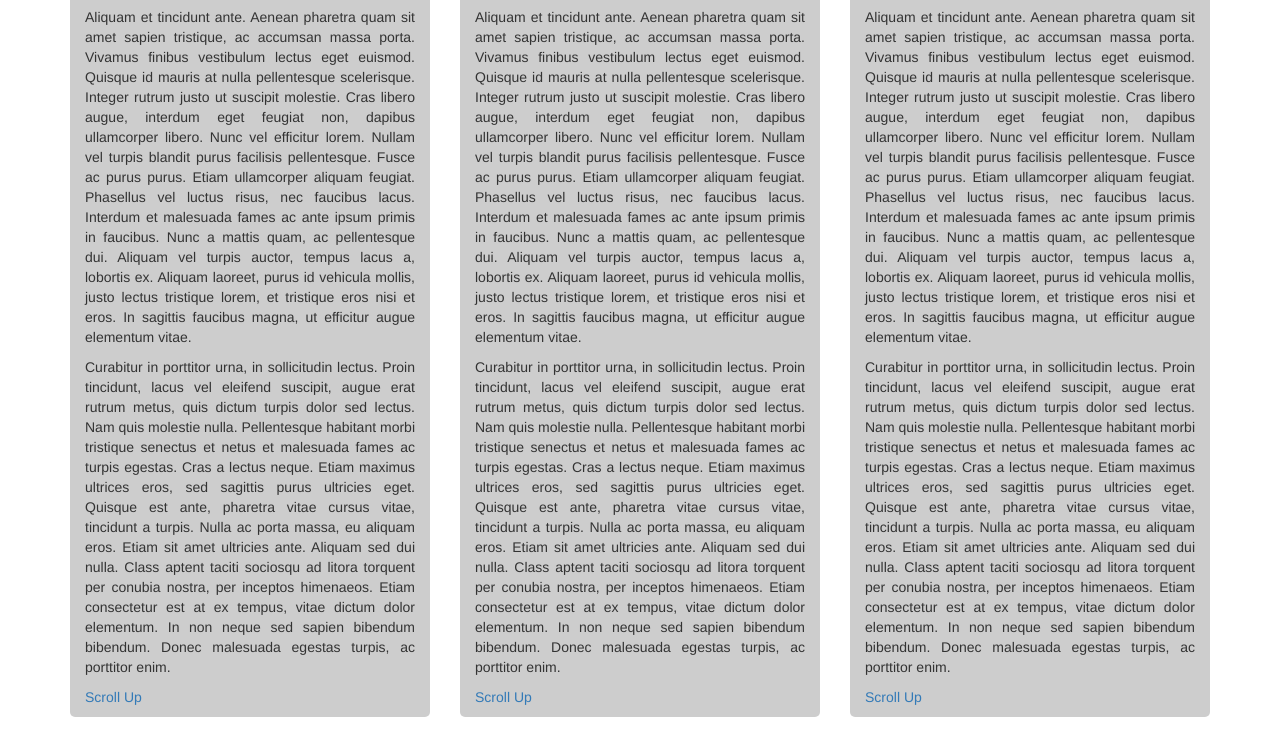
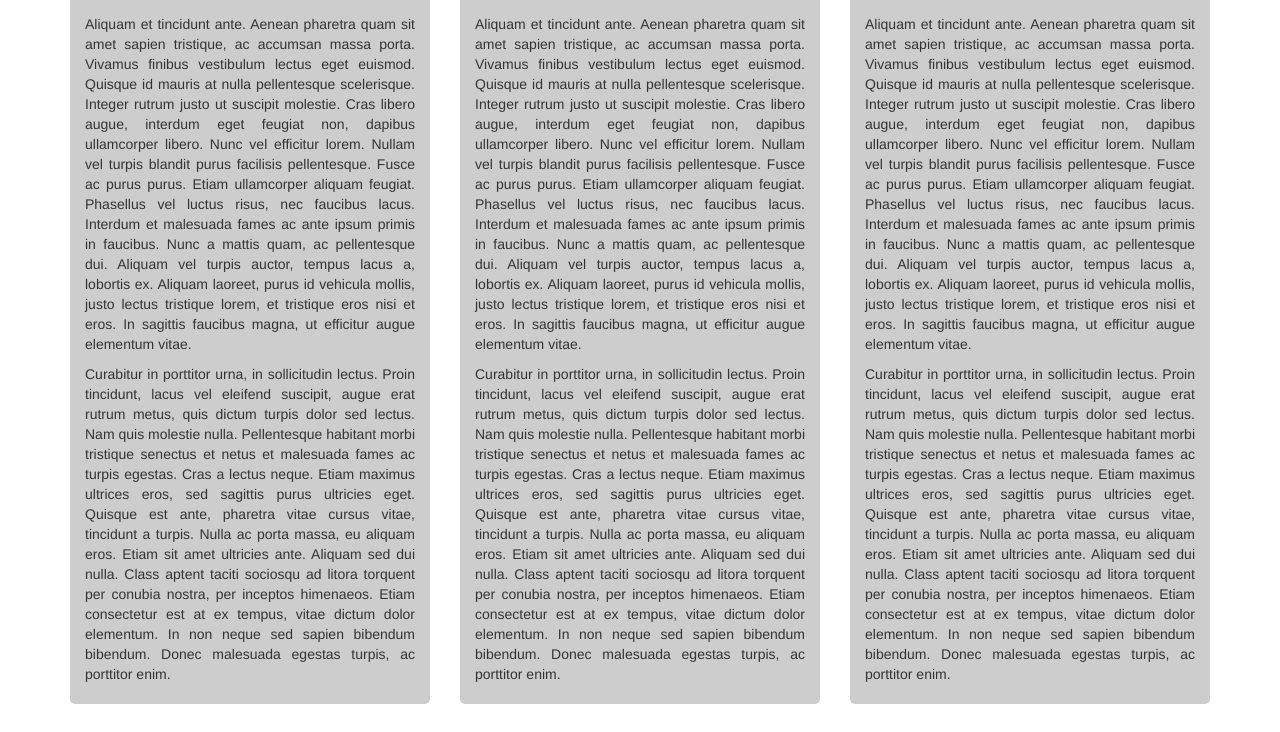
Before and after one commit to queeljpg/Coursera-HTML-CSS-Javascript-for-Web-Developers, a plain HTML site: page module3-solution/index.html in a window 1280 px wide. Shown: the part 1814-2546 px from the top of the page. Drawn offline with Linux system fonts and the light colour scheme.

Commit message:
Update index.html

```diff
--- a/module3-solution/index.html
+++ b/module3-solution/index.html
@@ -41,7 +41,7 @@
   </header>
 
   <div id="main-content" class="container">
-	<h2 class="text-center">Our Menu</h2>
+	<h1 class="text-center">Our Menu</h2>
 	<div class="row">
 		<section id="chicken" class="col-md-4 col-lg-4 col-sm-6 col-xs-12">
 			<div class="content-cell">
@@ -63,7 +63,7 @@
 				</p><p>
 					Curabitur in porttitor urna, in sollicitudin lectus. Proin tincidunt, lacus vel eleifend suscipit, augue erat rutrum metus, quis dictum turpis dolor sed lectus. Nam quis molestie nulla. Pellentesque habitant morbi tristique senectus et netus et malesuada fames ac turpis egestas. Cras a lectus neque. Etiam maximus ultrices eros, sed sagittis purus ultricies eget. Quisque est ante, pharetra vitae cursus vitae, tincidunt a turpis. Nulla ac porta massa, eu aliquam eros. Etiam sit amet ultricies ante. Aliquam sed dui nulla. Class aptent taciti sociosqu ad litora torquent per conubia nostra, per inceptos himenaeos. Etiam consectetur est at ex tempus, vitae dictum dolor elementum. In non neque sed sapien bibendum bibendum. Donec malesuada egestas turpis, ac porttitor enim. </p>
 				</p>
-				<a href="#top">Scroll Up</a>
+				<a href="#top" class="visible-xs">Scroll Up</a>
 			</div> <!-- End of .content-cell -->
 		</section> <!-- End of #chicken -->
 
@@ -87,7 +87,7 @@
 				</p><p>
 					Curabitur in porttitor urna, in sollicitudin lectus. Proin tincidunt, lacus vel eleifend suscipit, augue erat rutrum metus, quis dictum turpis dolor sed lectus. Nam quis molestie nulla. Pellentesque habitant morbi tristique senectus et netus et malesuada fames ac turpis egestas. Cras a lectus neque. Etiam maximus ultrices eros, sed sagittis purus ultricies eget. Quisque est ante, pharetra vitae cursus vitae, tincidunt a turpis. Nulla ac porta massa, eu aliquam eros. Etiam sit amet ultricies ante. Aliquam sed dui nulla. Class aptent taciti sociosqu ad litora torquent per conubia nostra, per inceptos himenaeos. Etiam consectetur est at ex tempus, vitae dictum dolor elementum. In non neque sed sapien bibendum bibendum. Donec malesuada egestas turpis, ac porttitor enim. </p>
 				</p>
-				<a href="#top">Scroll Up</a>
+				<a href="#top" class="visible-xs">Scroll Up</a>
 			</div> <!-- End of .content-cell -->
 		</section> <!-- End of #beef -->
 
@@ -111,7 +111,7 @@
 				</p><p>
 					Curabitur in porttitor urna, in sollicitudin lectus. Proin tincidunt, lacus vel eleifend suscipit, augue erat rutrum metus, quis dictum turpis dolor sed lectus. Nam quis molestie nulla. Pellentesque habitant morbi tristique senectus et netus et malesuada fames ac turpis egestas. Cras a lectus neque. Etiam maximus ultrices eros, sed sagittis purus ultricies eget. Quisque est ante, pharetra vitae cursus vitae, tincidunt a turpis. Nulla ac porta massa, eu aliquam eros. Etiam sit amet ultricies ante. Aliquam sed dui nulla. Class aptent taciti sociosqu ad litora torquent per conubia nostra, per inceptos himenaeos. Etiam consectetur est at ex tempus, vitae dictum dolor elementum. In non neque sed sapien bibendum bibendum. Donec malesuada egestas turpis, ac porttitor enim. </p>
 				</p>
-				<a href="#top">Scroll Up</a>
+				<a href="#top" class="visible-xs">Scroll Up</a>
 			</div> <!-- End of .content-cell -->
 		</section> <!-- End of #sushi -->
 	</div> <!-- End of .row -->
```
